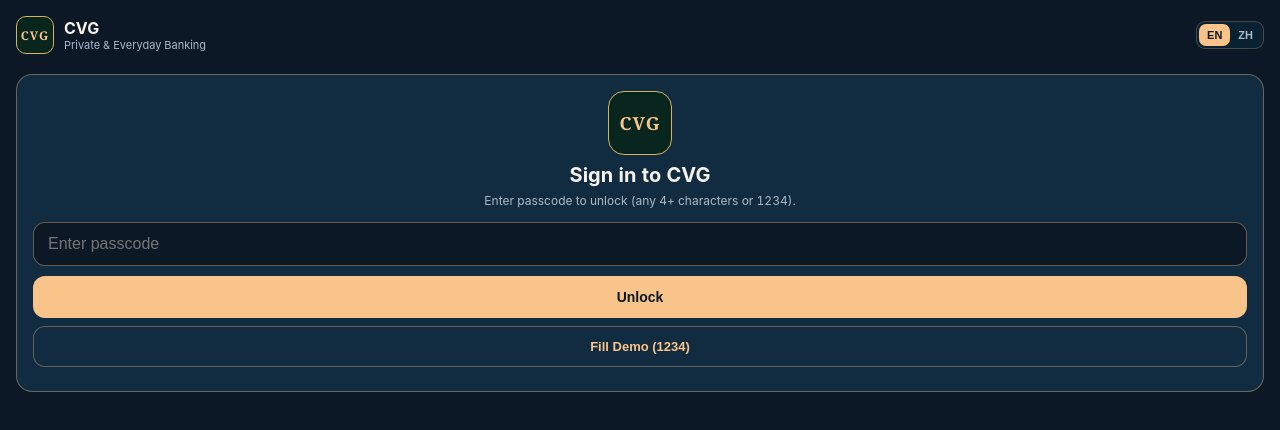
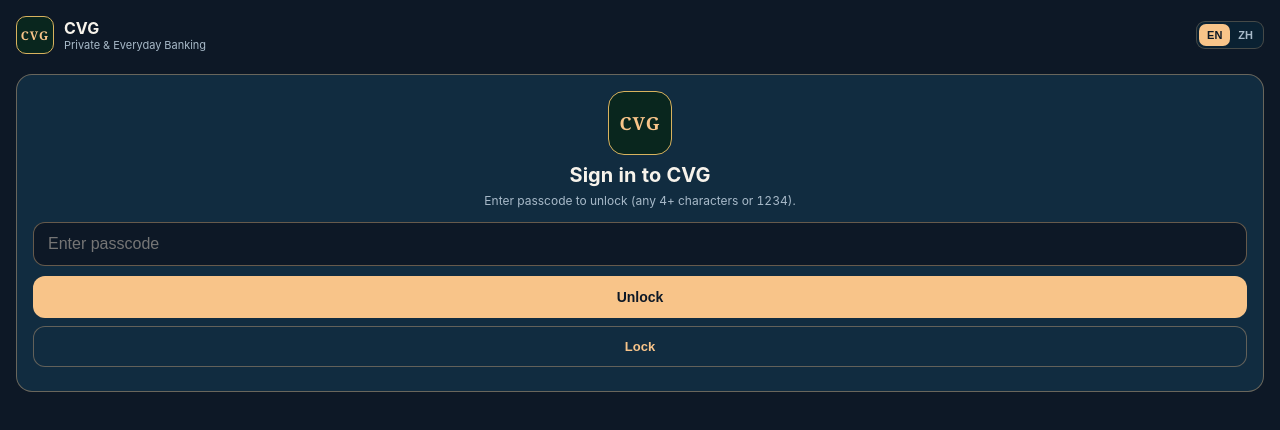
Before and after one commit to WillyamBradberry/SOLO, a plain HTML site: page index.html in a window 1280 px wide. Drawn offline with Linux system fonts and the light colour scheme.

Commit message:
Lock BTN

```diff
--- a/index.html
+++ b/index.html
@@ -135,7 +135,7 @@
         en: {
           sub: "Private & Everyday Banking", authTitle: "Sign in to CVG",
           authDesc: "Enter passcode to unlock (any 4+ characters or 1234).",
-          passPh: "Enter passcode", unlock: "Unlock", demo: "Fill Demo (1234)",
+          passPh: "Enter passcode", unlock: "Unlock", demo: "Lock",
           err4: "Enter at least 4 characters.", total: "Total available funds",
           cards3: "Accounts & Cards (3)", tapCard: "Tap card for details",
           qa: "Quick Actions", qTr: "Transfer", qPay: "Pay", qOwn: "To Account", qCrd: "Cards",
```
